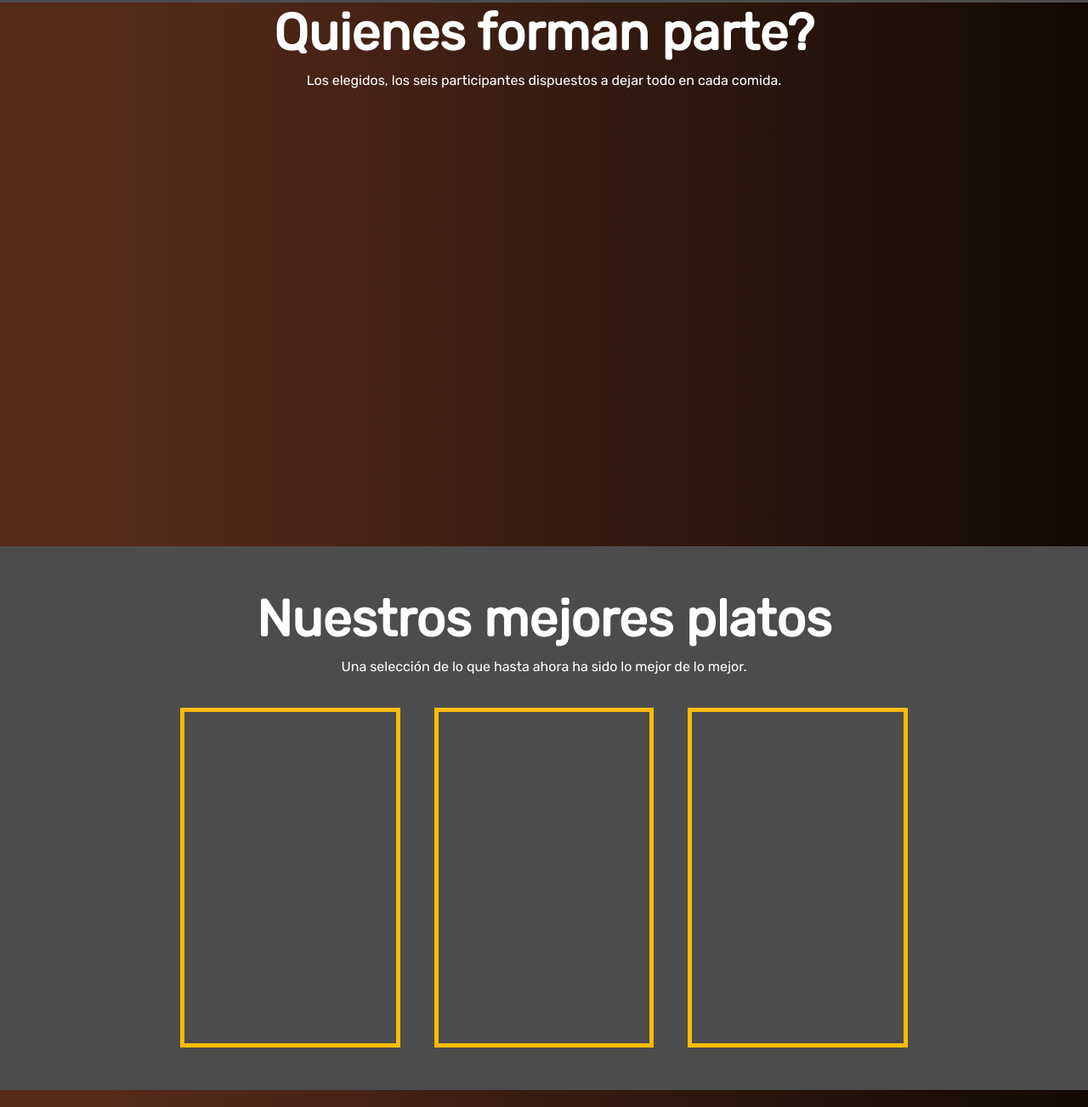
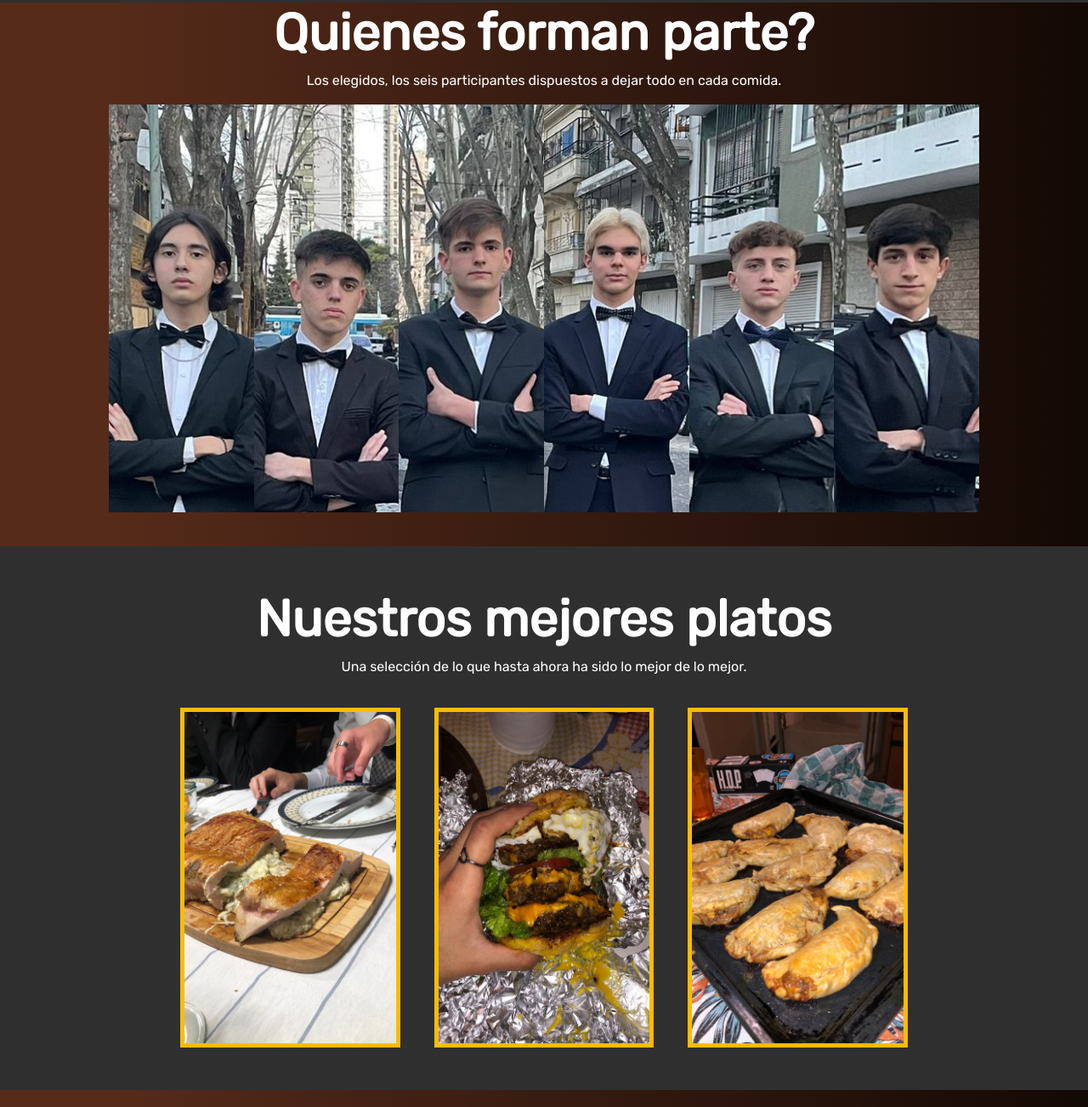
Before and after one commit to joacobarros/PF-BARROS, a website: page index.html in a window 1280 px wide. Shown: the part 717-2020 px from the top of the page at 85% size. Drawn offline with nearby package versions, Linux system fonts and the light colour scheme; files that its build step writes are made by us from their sources; the site is published under a folder, as on GitHub Pages, so addresses that start at the root find nothing.

Commit message:
quinto y espero que ultimo commit

```diff
--- a/scss/estilo.scss
+++ b/scss/estilo.scss
@@ -39,7 +39,7 @@ p {
     flex: 1;
     background-image: linear-gradient(rgba(0, 0, 0, 0.7),
             rgba(0, 0, 0, 0.7)),
-        url("/img/fondito-cocina.jpg");
+        url("../img/fondito-cocina.jpg");
     background-position: center bottom;
     background-attachment: fixed;
     background-repeat: no-repeat;
@@ -66,7 +66,7 @@ p {
     height: 80vh;
     background-image: linear-gradient(rgba(0, 0, 0, 0.7),
             rgba(0, 0, 0, 0.7)),
-        url("/img/fondito-burga.jpg");
+        url("../img/fondito-burga.jpg");
     background-attachment: fixed;
     background-position: center bottom;
     background-repeat: no-repeat;
@@ -142,27 +142,27 @@ p {
 
 
 .item-1 {
-    background-image: url("/img/joaco.jpg");
+    background-image: url("../img/joaco.jpg");
 }
 
 .item-2 {
-    background-image: url("/img/nico.jpg");
+    background-image: url("../img/nico.jpg");
 }
 
 .item-3 {
-    background-image: url("/img/teo.jpg");
+    background-image: url("../img/teo.jpg");
 }
 
 .item-4 {
-    background-image: url("/img/martin.jpg");
+    background-image: url("../img/martin.jpg");
 }
 
 .item-5 {
-    background-image: url("/img/bruno.jpg");
+    background-image: url("../img/bruno.jpg");
 }
 
 .item-6 {
-    background-image: url("/img/leo.jpg");
+    background-image: url("../img/leo.jpg");
 }
 
 .contenedor-comida {
@@ -211,15 +211,15 @@ p {
 }
 
 .item2-1 {
-    background-image: url("/img/carnecita.jpg");
+    background-image: url("../img/carnecita.jpg");
 }
 
 .item2-2 {
-    background-image: url("/img/burga.jpeg");
+    background-image: url("../img/burga.jpeg");
 }
 
 .item2-3 {
-    background-image: url("/img/empanadas.jpeg");
+    background-image: url("../img/empanadas.jpeg");
 }
 
 .contenedor-widgets {
```
